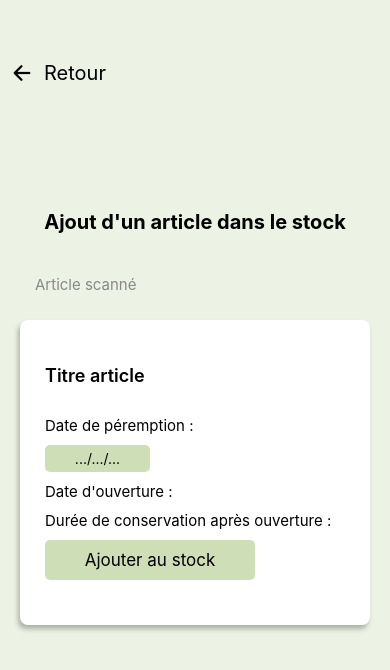
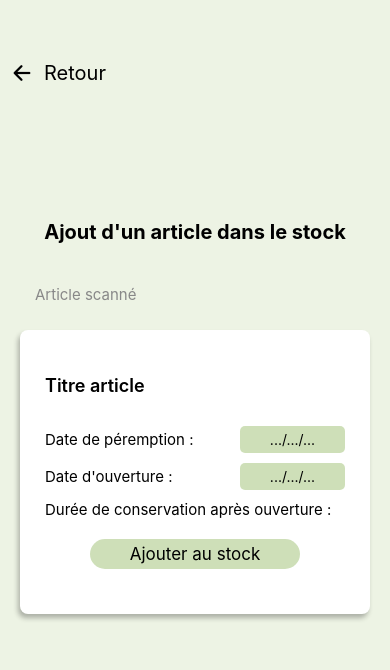
Before and after one commit to pcrdemma/Shop2Plate-Front, a React Native app: screen / in a window 390 px wide. Shown: the top 670 px of the page. Built offline with nearby package versions, Linux system fonts and the light colour scheme.

Commit message:
add button for date

```diff
--- a/components/addStockStyle.js
+++ b/components/addStockStyle.js
@@ -42,7 +42,17 @@ export const style = StyleSheet.create({
         padding: 15,
         height: 50,
     },
+    peremptionScare: {
+        flexDirection: 'row',
+        justifyContent: 'space-between',
+        alignItems: 'center',
 
+    },
+    openScare:{
+        flexDirection: 'row',
+        justifyContent: 'space-between',
+        alignItems: 'center',
+    },
     text: {
         fontSize: 15,
         marginTop: 10,
@@ -71,15 +81,20 @@ export const style = StyleSheet.create({
         shadowOpacity: 0.3,
         shadowRadius: 5,
     },
+    buttonScare:{
+        justifyContent: 'center',
+        alignItems: 'center',
+        marginTop: 20,
+        width: '100%',
+    },
+
     button: {
         justifyContent: 'center',
         alignItems: 'center',
         width: '70%',
         backgroundColor: 'rgba(132, 174, 78, 0.4)',
-        paddingVertical: 10,
-        paddingHorizontal: 24,
-        marginTop: 10,
-        borderRadius: 5,
+        padding: 5,
+        borderRadius: 50,
     },
     buttonText: {
         fontSize: 17,
--- a/pages/AddStock.js
+++ b/pages/AddStock.js
@@ -14,7 +14,9 @@ const AddStock = () => {
     };
 
     const [expirationDate, setExpirationDate] = useState(null);
+    const [openDate, setOpenDate] = useState(null);
     const [showDatePicker, setShowDatePicker] = useState(false);
+    const [showDatePickerOpen, setShowDatePickerOpen] = useState(false);
 
     const handleDateChange = (event, selectedDate) => {
         setShowDatePicker(false); // Fermer le sélecteur de date après avoir sélectionné une date
@@ -22,8 +24,20 @@ const AddStock = () => {
             setExpirationDate(selectedDate);
         }
     };
-
+    const handleOpenDateChange = (event, selectedDate) => {
+        setShowDatePickerOpen(false);
+        if (selectedDate) {
+            setOpenDate(selectedDate);
+        }
+    }
     const formatDate = (date) => {
+        if (!date) return '.../.../...';
+        const day = date.getDate().toString().padStart(2, '0');
+        const month = (date.getMonth() + 1).toString().padStart(2, '0');
+        const year = date.getFullYear();
+        return `${day}/${month}/${year}`;
+    };
+    const formatDateOpen = (date) => {
         if (!date) return '.../.../...';
         const day = date.getDate().toString().padStart(2, '0');
         const month = (date.getMonth() + 1).toString().padStart(2, '0');
@@ -58,6 +72,7 @@ const AddStock = () => {
                         Titre article
                     </Text>
                 </View>
+                <View style={style.peremptionScare}>
                     <Text style={style.text}>
                         Date de péremption :
                     </Text>
@@ -72,18 +87,31 @@ const AddStock = () => {
                     <TouchableOpacity style={style.buttonDate} onPress={() => setShowDatePicker(true)}>
                         <Text style={style.buttonDateText}>{formatDate(expirationDate)}</Text>
                     </TouchableOpacity>
-
+                </View>
+                    <View style={style.openScare}>
                     <Text style={style.text}>
                         Date d'ouverture :
                     </Text>
-
+                    {showDatePickerOpen && (
+                        <DateTimePicker
+                            value={openDate || new Date()}
+                            mode="date"
+                            display="default"
+                            onChange={handleOpenDateChange}
+                        />
+                    )}
+                    <TouchableOpacity style={style.buttonDate} onPress={() => setShowDatePickerOpen(true)}>
+                        <Text style={style.buttonDateText}>{formatDateOpen(openDate)}</Text>
+                    </TouchableOpacity>
+                </View>
                 <Text style={style.text}>
                     Durée de conservation après ouverture :
                 </Text>
-
+                <View style={style.buttonScare}>
                     <TouchableOpacity style={style.button} onPress={handleAddStock}>
                         <Text style={style.buttonText}>Ajouter au stock</Text>
                     </TouchableOpacity>
+                </View>
             </View>
         </View>
     );
```
Lines whose indentation alone changed are shown as unchanged.
